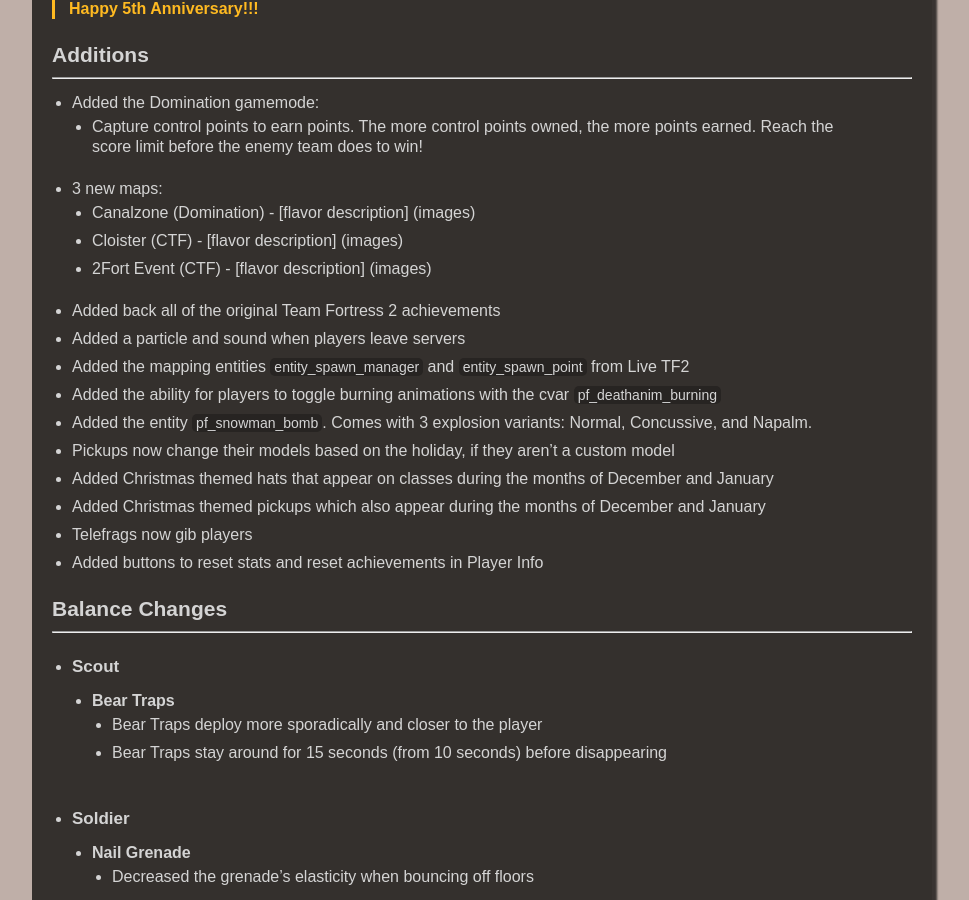
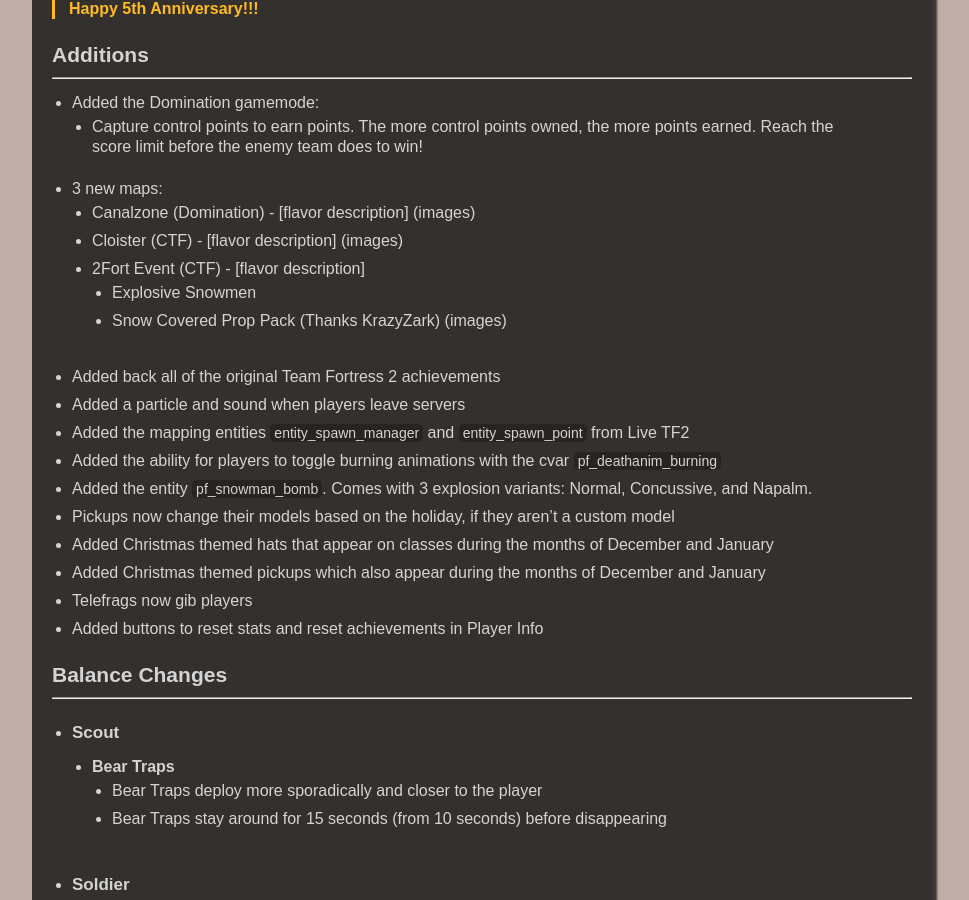
Before and after one commit to Pre-Fortress-2/PF2-Website, a Jekyll site: the page built from _posts/updates/2025-02-28-update-074.md, in a window 1280 px wide and 900 px high, scrolled down 619 px. Shown: the whole window, without its empty margins (158-1127 px from the left). Built offline with Jekyll 4.4.1, drawn with Linux system fonts in a browser that asks for light colours; some of the changed text lies outside the part shown.

Commit message:
docs: draft changes notes

```diff
--- a/_posts/updates/2025-02-28-update-074.md
+++ b/_posts/updates/2025-02-28-update-074.md
@@ -26,6 +26,8 @@
 	- Cloister (CTF) - [flavor description]
 		(images)
 	- 2Fort Event (CTF) - [flavor description]
+		- Explosive Snowmen
+		- Snow Covered Prop Pack (Thanks KrazyZark)
 		(images)
 
 - Added back all of the original Team Fortress 2 achievements
@@ -38,7 +40,6 @@
 - Added Christmas themed pickups which also appear during the months of December and January
 - Telefrags now gib players
 - Added buttons to reset stats and reset achievements in Player Info
-
 
 ## Balance Changes
 ---
@@ -95,6 +96,9 @@
 - Starting from this version, the game will notify you on launch if your game is outdated
 - Added player resource support for armor for server plugins to utilize
 - The beta muzzleflash is now on by default
+- Updated Simplified Chinese localizations (Thanks Finn5470)
+- Added Traditional Chinese localizations (Thanks RadioNoise2)
+- Removed Hydro Ghoul
 
 ## Commands
 ---
```
